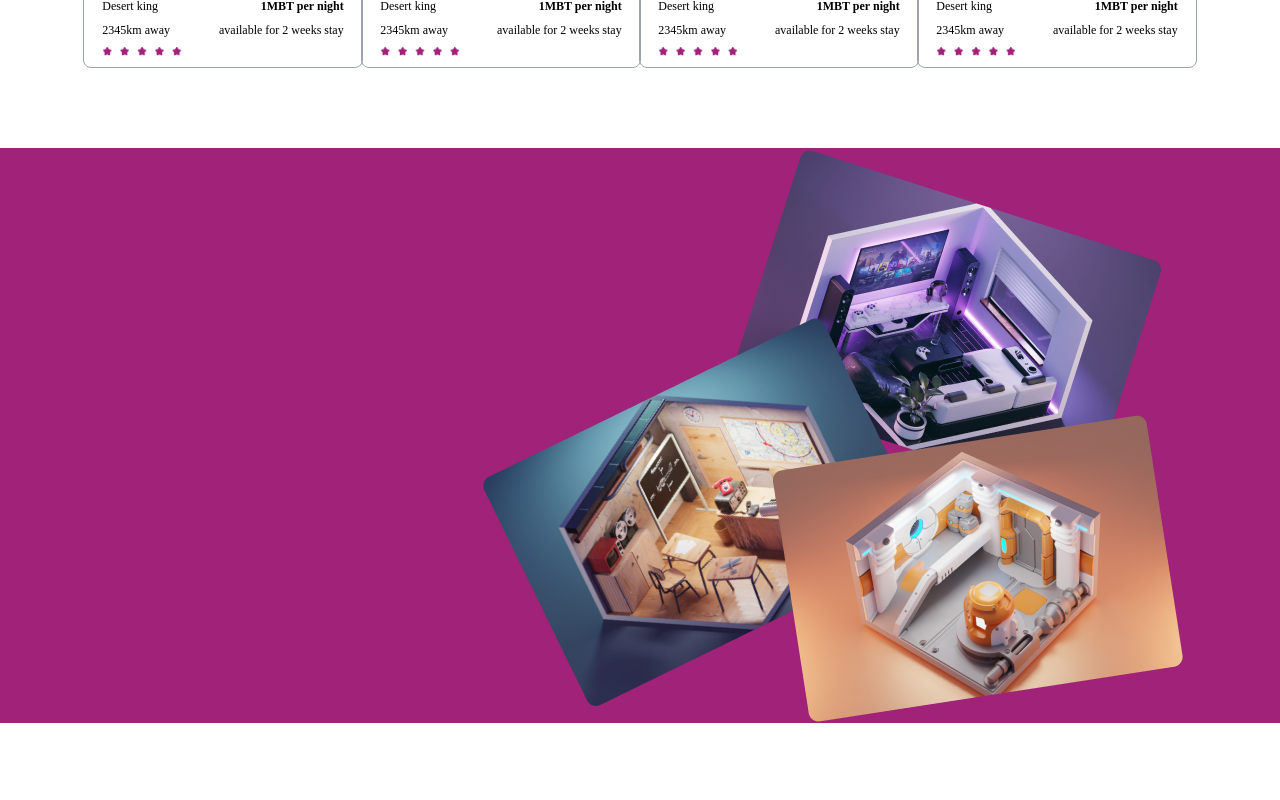
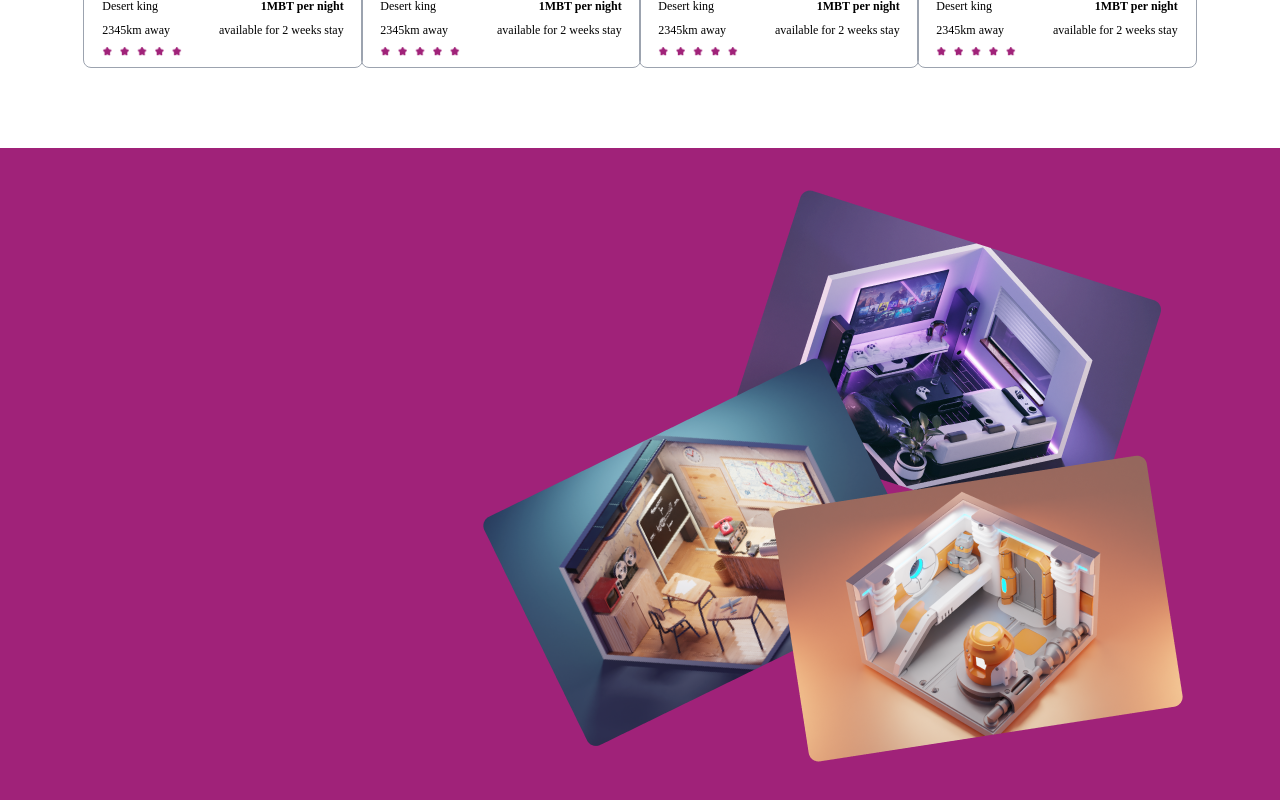
Before and after one commit to TheTechGoddess/meta_bnb, a React (Create React App) app: page / in a window 1280 px wide. Shown: the part 1420-2220 px from the top of the page. Before the commit the page ends 2143 px from the top, so only its background shows below. Built offline with nearby package versions, Linux system fonts and the light colour scheme.

Commit message:
size reduction

```diff
--- a/src/components/Metabnb.jsx
+++ b/src/components/Metabnb.jsx
@@ -3,7 +3,7 @@ import boxes from '../assets/3boxes.png'
 
 const Metabnb = () => {
   return (
-    <div className='flex w-full justify-center md:justify-between mt-20 px-4 md:px-10 lg:px-24 bg-[#A02279]'>
+    <div className='flex w-full py-10 justify-center md:justify-between mt-20 px-4 md:px-10 lg:px-24 bg-[#A02279]'>
         <div></div>
         <div>
             <img src={boxes} alt="" />
--- a/src/components/Nfts.jsx
+++ b/src/components/Nfts.jsx
@@ -16,8 +16,8 @@ const Nfts = () => {
             <h1 className='text-black text-2xl'>Inspiration for your next adventure</h1>
         </div>
         <div className='w-full grid grid-cols-1 md:grid-cols-2 lg:grid-cols-4 gap-6 text-center'>
-            <div className='border border-1 border-gray-400 w-[360px] md:w-[280px] h-[450px] md:h-[340px] text-center flex flex-col content-center justify-center rounded-lg justify-self-center hover:shadow-sm hover:shadow-[#23231f] hover:scale-110 duration-500'>
-                <img src={nft1} alt="" className='w-[330px] md:w-[250px] text-center flex self-center' />
+            <div className='border border-1 border-gray-400 w-[310px] md:w-[280px] h-[400px] md:h-[340px] text-center flex flex-col content-center justify-center rounded-lg justify-self-center hover:shadow-sm hover:shadow-[#23231f] hover:scale-110 duration-500'>
+                <img src={nft1} alt="" className='w-[280px] md:w-[250px] text-center flex self-center' />
                 <div className='flex  justify-around '>
                     <div className='flex flex-col justify-start self-start '>
                         <p className='md:text-xs py-1 self-start'>Desert king</p>
```
